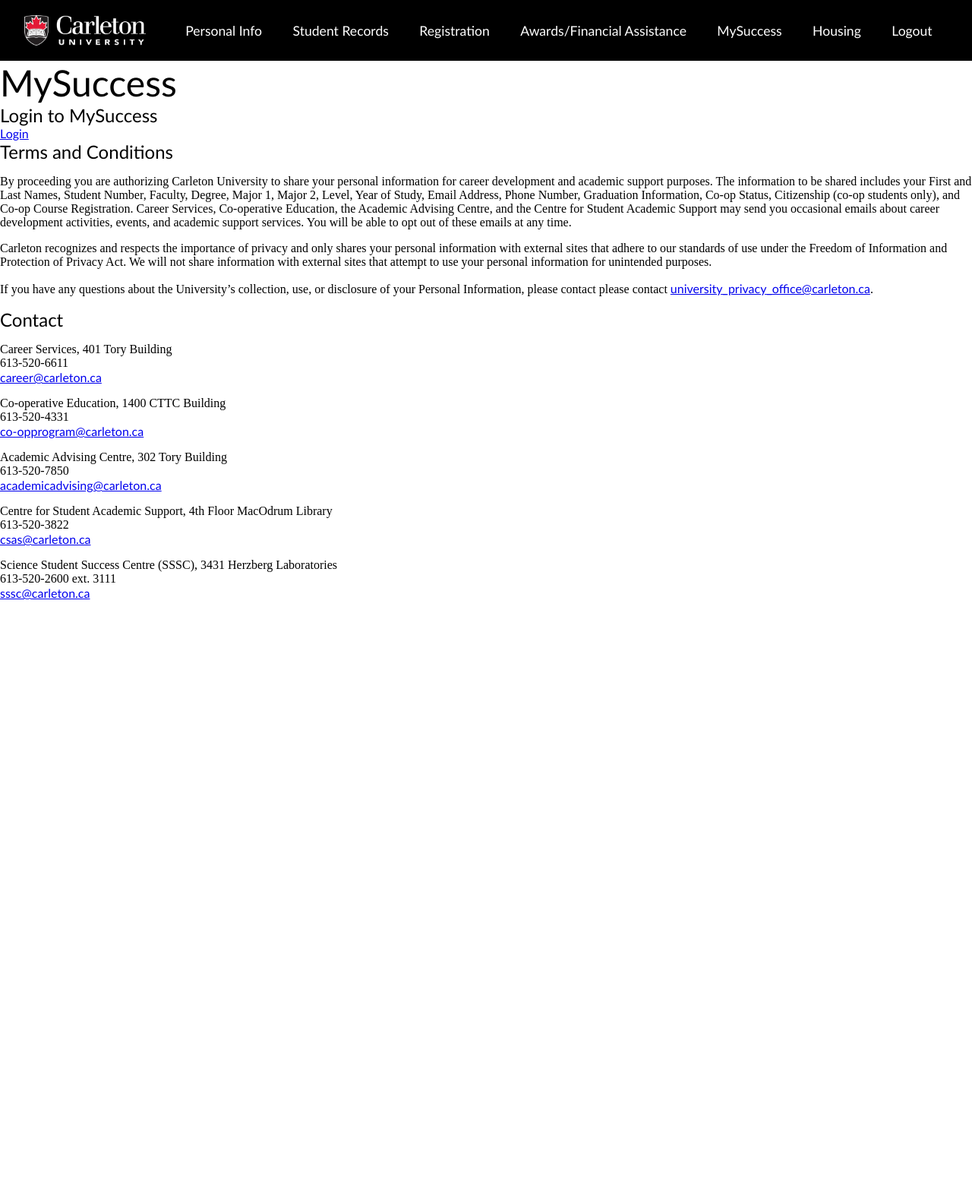
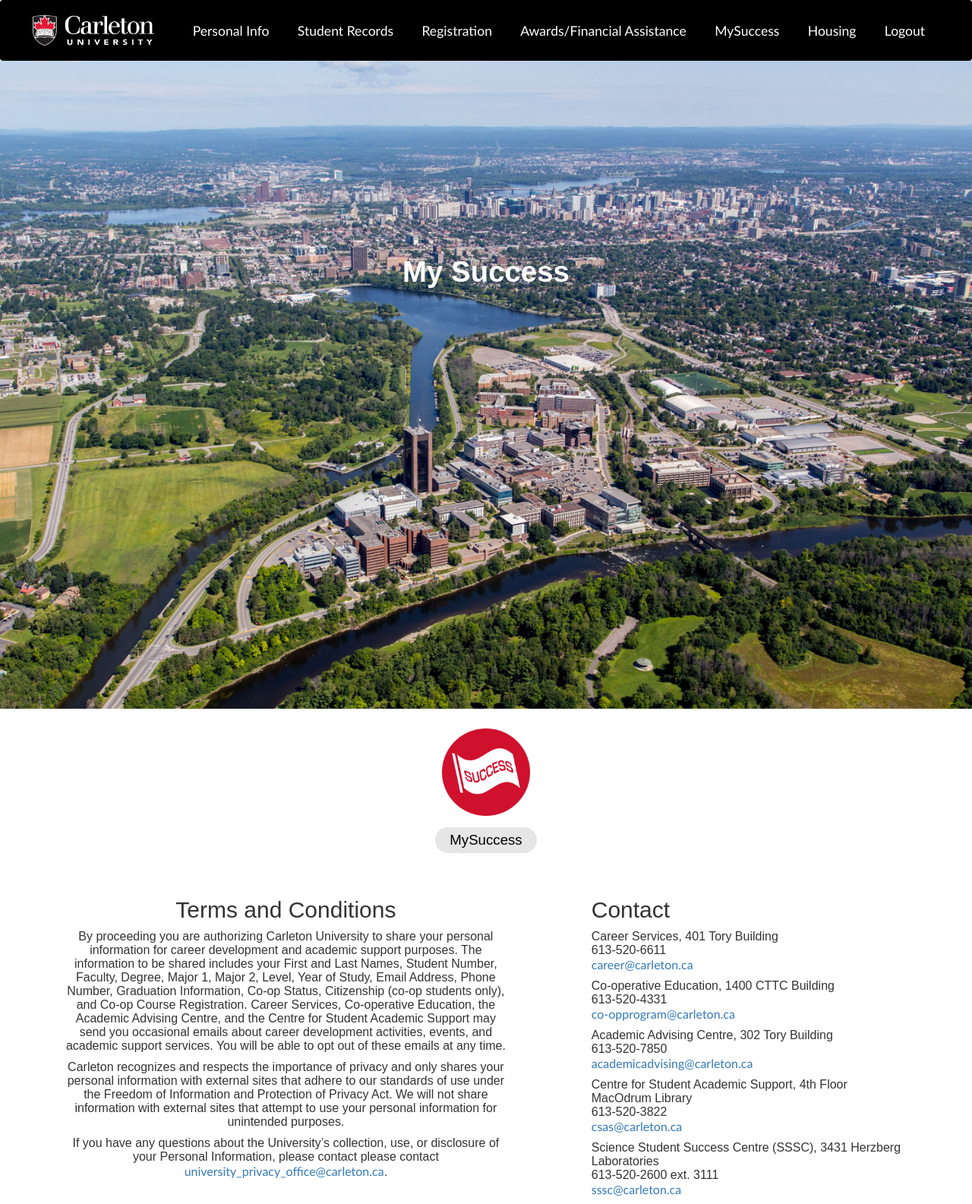
Before and after one commit to BountyHunterJL7/Carleton_Central_Redesign, a PHP site: page /my-success/mysuccess.php in a window 1280 px wide. Shown: the whole page at 76% size. Before the commit the page ends 789 px from the top, so only its background shows below. Run offline with PHP 8.4, Linux system fonts and the light colour scheme; some libraries are stand-ins or nearby versions.

Commit message:
my success css created

```diff
--- /dev/null
+++ b/my-success/mySuccess.css
@@ -0,0 +1,73 @@
+body{
+    font: normal 12pt arial !important;
+    color:black;
+    background-color:white;
+}
+
+#hero-text {
+    position: absolute;
+    top: 30%;
+    left: 0;
+    width: 100%;
+    padding-left: 30%;
+    padding-right: 30%;
+    font-weight: bold;
+    font-size: 3vw;
+}#hero-text span {
+    color:black;
+    background:white;
+ }
+
+ .container{
+    margin-top:1%;
+    display: flex;
+    justify-content: center;
+ }
+
+ .terms{
+     text-align: center;
+     width: 70%;
+     margin-right:5%;
+ }
+
+ .contact{
+     width:50%;
+     margin-left:5%;
+ }
+
+ .wrapper{
+    margin-top:2%;
+    display: flex;
+    justify-content: center;
+}
+
+ .links{
+    width:15%;
+    height: 20%;
+    text-align: center;
+    margin-bottom:2%;
+}
+
+#raven-logo{
+    width:60%;
+    padding-bottom:3%;
+}
+
+.view {
+    margin-top:5%;
+	background-color: #e6e6e6;
+	color: black;
+    font-size: 14pt;
+    font-weight: lighter;
+	padding: 3% 10%;
+	border: none;
+	border-width: 1pt;
+	border-radius: 30pt;
+	cursor: pointer;
+	transition: 0.2s;
+}
+
+/* Add a hover effect for buttons */
+.view:hover {
+    background-color: rgb(202, 202, 202);
+}
--- a/my-success/mysuccess.php
+++ b/my-success/mysuccess.php
@@ -8,10 +8,19 @@
     <link rel="shortcut icon" href="../media/carleton_mini_logo.png">
 
     <!-- Link to side stylesheet -->
-    <link rel="stylesheet" href="">
+    <link rel="stylesheet" href="./mySuccess.css">
 
     <meta charset="UTF-8">
     <meta name="viewport" content="width=device-width, initial-scale=1.0">
+
+    <!--Carousel bootstrap-->
+    <link rel="stylesheet" href="https://stackpath.bootstrapcdn.com/bootstrap/4.3.1/css/bootstrap.min.css" integrity="sha384-ggOyR0iXCbMQv3Xipma34MD+dH/1fQ784/j6cY/iJTQUOhcWr7x9JvoRxT2MZw1T" crossorigin="anonymous" />
+    <script src="https://ajax.googleapis.com/ajax/libs/jquery/3.3.1/jquery.min.js"></script>
+    <link rel="stylesheet" href="https://use.fontawesome.com/releases/v5.8.0/css/all.css" integrity="sha384-Mmxa0mLqhmOeaE8vgOSbKacftZcsNYDjQzuCOm6D02luYSzBG8vpaOykv9lFQ51Y" crossorigin="anonymous">
+    <link href="https://fonts.googleapis.com/css?family=Montserrat:400,700,800" rel="stylesheet">
+    <link rel="stylesheet" href="https://maxcdn.bootstrapcdn.com/bootstrap/3.4.0/css/bootstrap.min.css">
+    <script src="https://ajax.googleapis.com/ajax/libs/jquery/3.3.1/jquery.min.js"></script>
+    <script src="https://maxcdn.bootstrapcdn.com/bootstrap/3.4.0/js/bootstrap.min.js"></script>
 </head>
 
 <body>
@@ -24,25 +33,56 @@
 
     <!-- Content -->
     <div>
-        <div>
-            <!-- Banner image goes here-->
+        <!-- Carousel code -->
+        <div id="carouselExampleControls" class="carousel slide" data-ride="carousel">
+            <div class="carousel-inner">
+                <!--CAROUSEL IMAGES-->
+                <div class="item active">
+                    <img class="image" src="../media/campus_landscape_summer.jpg" alt="donkey kong">
+                    <div class="my-auto text-center" id="hero-text">
+                        <p style="color:white;">
+                            My Success
+                        </p>
+                    </div>
                 </div>
 
-        <div>
-            <h1>MySuccess</h1>
-            <!-- MySuccess explanation -->
-
+                <div class="item">
+                    <img class="image" src="../media/campus_landscape_summer.jpg" alt="my name jeff">
+                    <div class="my-auto text-center" id="hero-text">
+                        <p style="color:white;">
+                            Co-Op
+                        </p>
+                    </div>
+                </div>
+                <div class="item">
+                    <img class="image" src="../media/campus_landscape_summer.jpg" alt="my name jeff">
+                    <div class="my-auto text-center" id="hero-text">
+                        <p style="color:white;">
+                            Carrer Opportunities
+                        </p>
+                    </div>
+                </div>
+            </div>
+            <!--CAROUSEL FORWARD/BACK BUTTONS-->
+            <a class="carousel-control-prev" href="#carouselExampleControls" role="button" data-slide="prev">
+                <span class="carousel-control-prev-icon" aria-hidden="true"></span>
+                <span class="sr-only">Previous</span>
+            </a>
+            <a class="carousel-control-next" href="#carouselExampleControls" role="button" data-slide="next">
+                <span class="carousel-control-next-icon" aria-hidden="true"></span>
+                <span class="sr-only">Next</span>
+            </a>
         </div>
 
-        <div>
-            <h2>
-                Login to MySuccess
-            </h2>
-            <a href="https://mycareer.carleton.ca/myAccount/dashboard.htm">Login</a>
-            <!-- MySuccess icon and link -->
+        <div class="wrapper">
+        <div class="links">
+                <img id="raven-logo" src="../media/mySuccess.png"/>
+                <button onclick="window.location.href = 'https://mycareer.carleton.ca';" class="view" type="button">MySuccess</button>
+        </div>
     </div>
 
-        <div>
+        <div class="container">
+            <div class="terms">
                 <!-- Terms (hide these) -->
                 <h2>
                     Terms and Conditions
@@ -58,7 +98,7 @@
                 </p>
             </div>
 
-        <div>
+            <div class="contact">
                 <h2>
                     Contact
                 </h2>
@@ -93,6 +133,7 @@
                     <a href="mailto:sssc@carleton.ca">sssc@carleton.ca</a>
                 </p>
             </div>
+        </div>
 
     </div>
     <!-- End of Content -->
```
Lines whose indentation alone changed are shown as unchanged.
